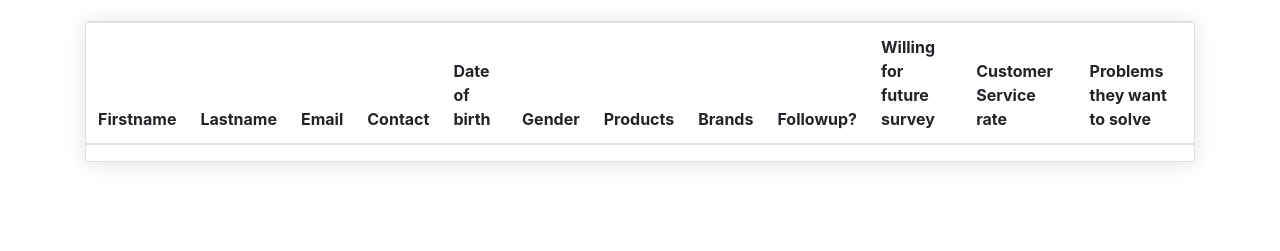
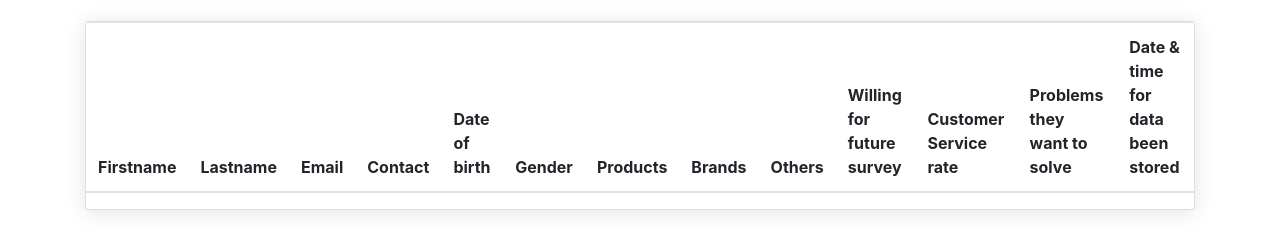
Before and after one commit to AnushkaMittal10/Client-Survey, a plain HTML site: page Data.html in a window 1280 px wide. Shown: the part 67-318 px from the top of the page. Drawn offline with nearby package versions, Linux system fonts and the light colour scheme.

Commit message:
Updated Project-1

```diff
--- a/Data.html
+++ b/Data.html
@@ -28,10 +28,11 @@
                             <th scope="col" class="column">Gender</th>
                             <th scope="col" class="column">Products</th>
                             <th scope="col" class="column">Brands</th>
-                            <th scope="col" class="column">Followup?</th>
+                            <th scope="col" class="column">Others</th>
                             <th scope="col" class="column">Willing for future survey</th>
                             <th scope="col" class="column">Customer Service rate</th>
                             <th scope="col" class="column">Problems they want to solve</th>
+                            <th scope="col" class="column">Date & time for data been stored</th>
                         </tr>
                     </thead>
                     <tbody id="table-body">
@@ -49,6 +50,7 @@
                             <td>{{ user.survey}}</td>
                             <td>{{ user.quality}}</td>
                             <td>{{ user.prob}}</td>
+                            <td>{{user.date_time}}</td>
                         </tr>
                     </tbody>
                 </table>
@@ -65,6 +67,7 @@
         <script src="https://cdnjs.cloudflare.com/ajax/libs/popper.js/1.12.9/umd/popper.min.js"></script>
         <script src="https://maxcdn.bootstrapcdn.com/bootstrap/4.0.0/js/bootstrap.min.js"></script>
         <script src="https://cdn.jsdelivr.net/npm/vue/dist/vue.js"></script>
+
         <script>
         var app=new Vue({
             el:'#app',
```
Also changed, not shown: index.html (+3 -1 lines).
